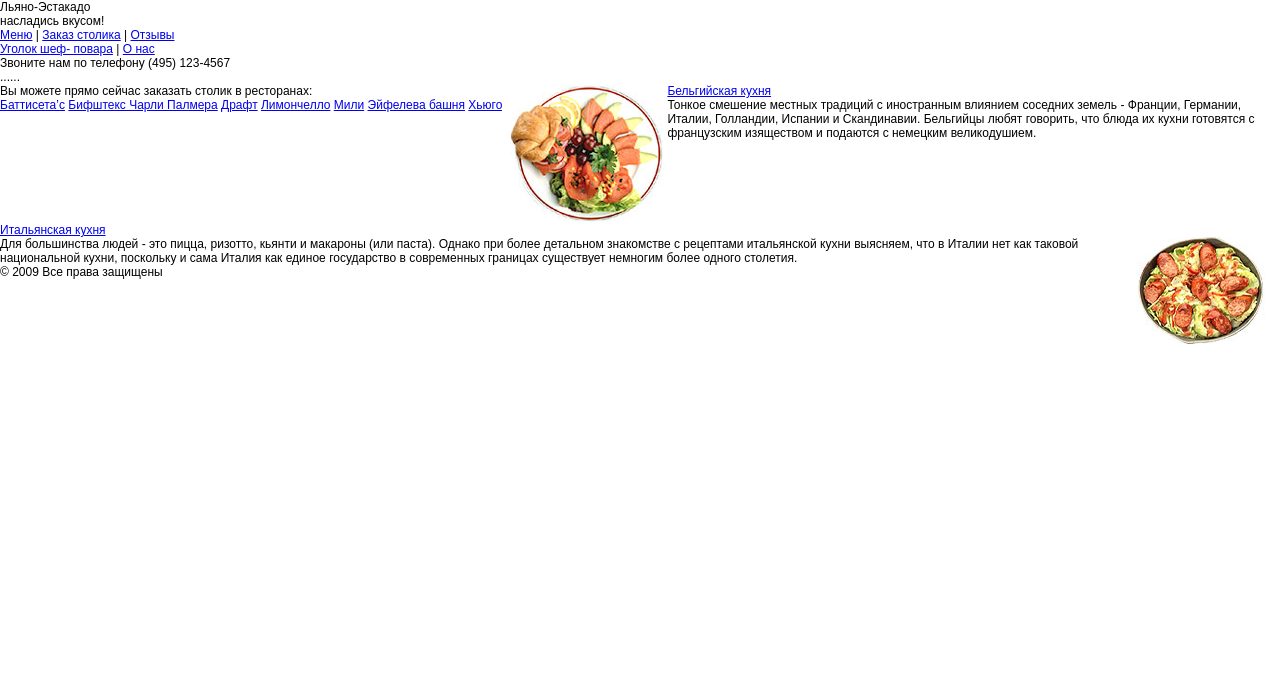
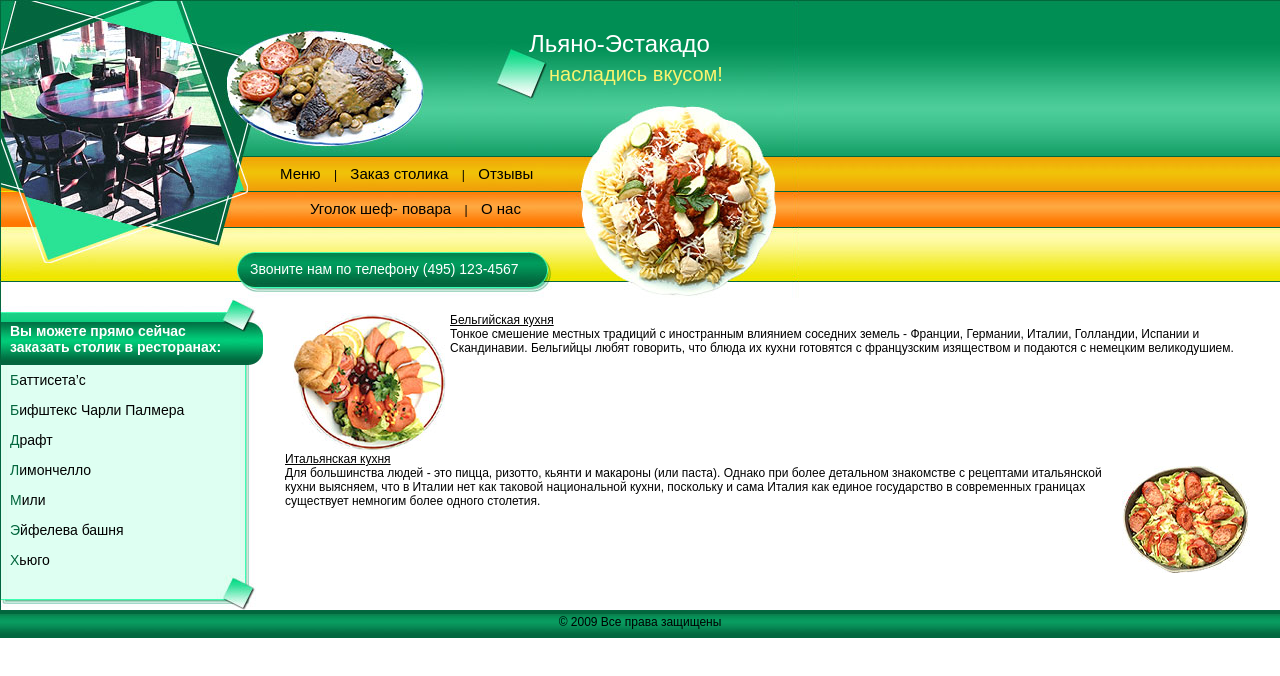
Before and after one commit to Ebwiheid/lab7, a plain HTML site: page index.html in a window 1280 px wide. Drawn offline with Linux system fonts and the light colour scheme.

Commit message:
new_rest_save4

```diff
--- a/CSS/style.css
+++ b/CSS/style.css
@@ -4,56 +4,61 @@ font-family: Arial, Helvetica, sans-serif;
 text-align: left;
 font-size: 12px;
 }
+
 #main{
 width:800 px;
 }
 
 #header{
-width:800 px;
-height:155 px;
-background-image: url(images/header.jpg);
+width:799px;
+height:155px;
+background-image: url(../images/header.jpg);
+background-repeat:no-repeat;
+}
+#menu1{
+width:799px;
+height:35px;
+background-image: url(../images/menu1.jpg);
 background-repeat:no-repeat;
 }
 
-#menu1{
-width:800 px;
-height:35 px;
-background-image: url(images/menu1.jpg);
+#menu2{
+width:799px;
+height:36px;
+background-image: url(../images/menu2.jpg);
 background-repeat:no-repeat;
 }
-#menu2{
-width:800 px;
-height:35 px;
-background-image: url(images/menu2.jpg);
-background-repeat:no-repeat;
-}
+
 #menu3{
-width:800 px;
-height:35 px;
-background-image: url(images/menu3.jpg);
+width:799px;
+height:72px;
+background-image: url(../images/menu3.jpg);
 background-repeat:no-repeat;
 }
 
 #reklama{
 float:left;
-width:263 px;
+width:263px;
 }
 #reklama_top{
-width:263 px;
-height:67 px;
-background-image: url(images/reklama_top.jpg);
+width:263px;
+height:67px;
+background-image: url(../images/reklama_top.jpg);
 background-repeat:no-repeat;
 }
+
 #reklama_text{
-width:263 px;
-background-image: url(images/reklama_bg.jpg);
+width:263px;
+background-image: url(../images/reklama_bg.jpg);
 background-repeat: repeat-y;
 }
+
 #reklama_bottom{
 width:263px;
-height:35 px;
-background-image: url(images/reklama_bottom.jpg);
+height:35px;
+background-image: url(../images/reklama_bottom.jpg);
 background-repeat:no-repeat;
+}
 
 #content{
 position:absolute;
@@ -61,39 +66,114 @@ left:270px;
 top:298px;
 padding:15px;
 }
-Расстояние сверху равно сумме высот
 
 #footer{
 clear:both;
-width:800px;
+width:100%;
 height:28px;
-background-image: url(images/footer.jpg);
+background-image: url(../images/footer.jpg);
 background-repeat: repeat-x;
 text-align:center;
 padding-top:5px;
 }
 
+#headertext1{
+width:270px;
+float:right;
+font-size:24px;
+font-family:Arial;
+padding-top:30px;
+color: #FFFFFF;
+}
+
+#headertext2{
+width:250px;
+float:right;
+clear:right;
+font-size:20px;
+font-family:Arial;
+padding-top:5px;
+color: #faf46e;
+}
+
+#textmenu1{
+padding-left:270px;
+padding-top:10px;
+}
+
+#textmenu2{
+padding-left:300px;
+padding-top:10px;
+}
+
+#textmenu3{
+padding-left:250px;
+padding-top:35px;
+font-size:14px;
+color:#FFFFFF;
+}
+
+a.menu{
+text-decoration: none;
+color:#000000;
+font-size:15px;
+padding-left:10px;
+padding-right:10px;
+}
+
+#textreklamatop{
+padding:25px 25px 0px 10px;
+font-size:14px;
+color:#FFFFFF;
+font-weight:bold;
+}
+
+a.reklama{
+display:block;
+line-height:30px;
+text-decoration: none;
+color:#000000;
+font-size:14px;
+padding-left:10px;
+padding-right:10px;
+}
+
+a.reklama:first-letter{
+color:#02663d;
+}
+
+a{
+color:#000000;
+}
+
+a:hover{
+color:#02663d;
+}
+
 #header_bg{
-width:800px;
+width:100%;
 height:155px;
-background-image: url(images/header_bg.jpg);
+background-image: url(../images/header_bg.jpg);
 background-repeat: repeat-x;
 }
+
 #menu1_bg{
-width:800px;
+width:100%;
 height:35px;
-background-image: url(images/menu1_bg.jpg);
+background-image: url(../images/menu1_bg.jpg);
 background-repeat: repeat-x;
 }
+
 #menu2_bg{
-width:800px;
+width:100%;
 height:36px;
-background-image: url(images/menu2_bg.jpg);
+background-image: url(../images/menu2_bg.jpg);
 background-repeat: repeat-x;
 }
+
 #menu3_bg{
-width:800px;
+width:100%;
 height:72px;
-background-image: url(images/menu3_bg.jpg);
+background-image: url(../images/menu3_bg.jpg);
 background-repeat: repeat-x;
 }
```
Also changed, not shown: index.html (+2 -4 lines).
